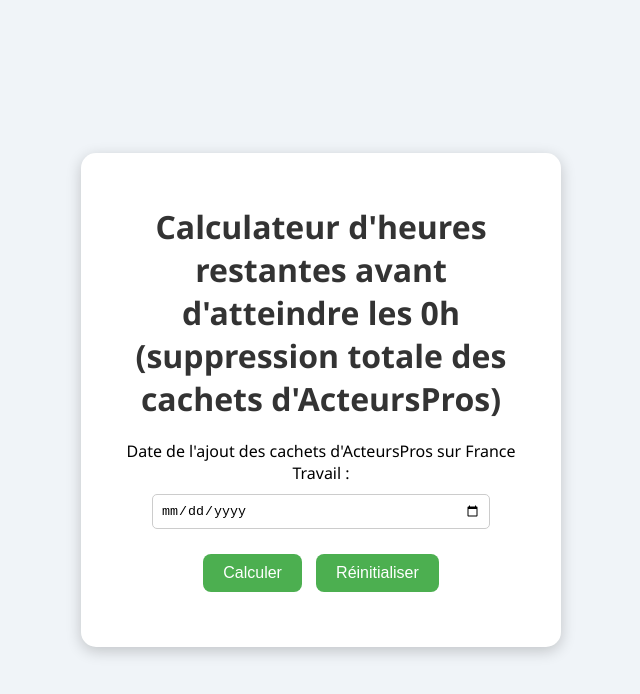
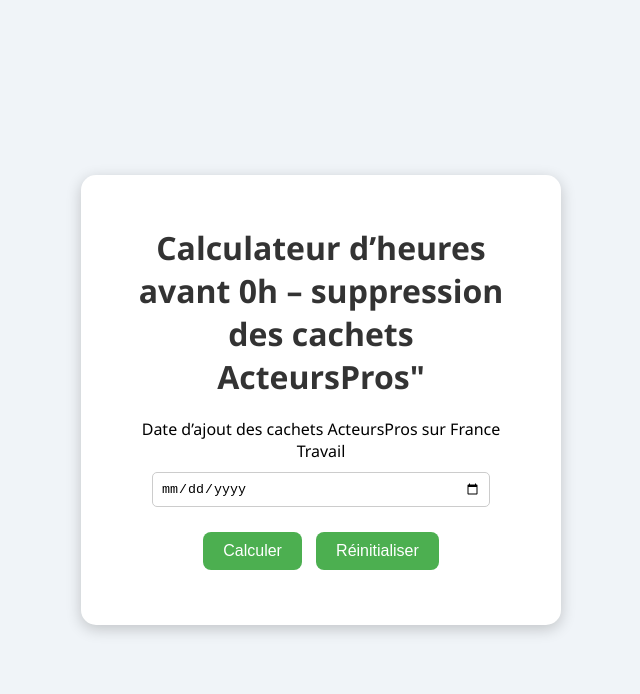
Before and after one commit to cipheralows-del/calculateurheures-2, a plain HTML site: page index.html in a window 1280 px wide. Shown: the whole page, without its empty margins (319-959 px from the left). Drawn offline with Linux system fonts and the light colour scheme.

Commit message:
Update index.html

```diff
--- a/index.html
+++ b/index.html
@@ -16,8 +16,8 @@
 </head>
 <body>
 <div class="container">
-    <h1>Calculateur d'heures restantes avant d'atteindre les 0h (suppression totale des cachets d'ActeursPros)</h1>
-    <label for="date_depart">Date de l'ajout des cachets d'ActeursPros sur France Travail :</label><br>
+    <h1>Calculateur d’heures avant 0h – suppression des cachets ActeursPros"</h1>
+    <label for="date_depart">Date d’ajout des cachets ActeursPros sur France Travail</label><br>
     <input type="date" id="date_depart"><br>
     <button onclick="calculer()">Calculer</button>
     <button onclick="reinitialiser()">Réinitialiser</button>
```
